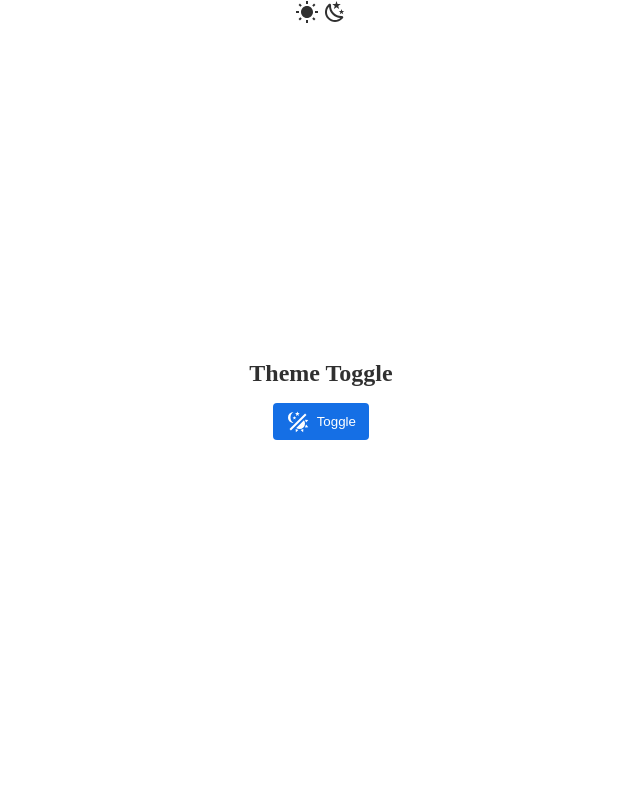
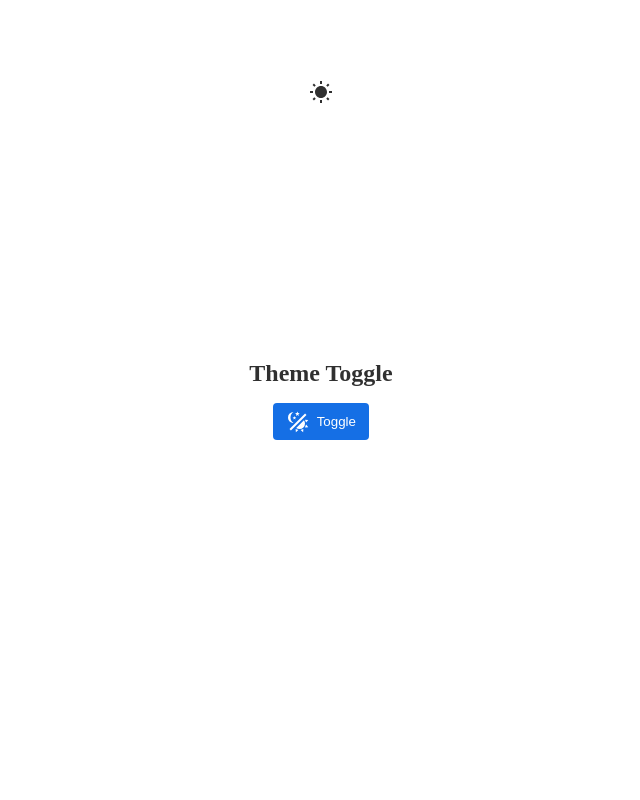
Before and after one commit to eobcre/light-dark-theme, a plain HTML site: page index.html in a window 1280 px wide. Shown: the top 800 px of the page, without its empty margins (319-959 px from the left). Drawn offline with Linux system fonts and the light colour scheme.

Commit message:
Fixed styles

```diff
--- a/style.css
+++ b/style.css
@@ -61,6 +61,9 @@ body.dark {
   --rotation: 0;
 
   position: absolute;
+  display: flex;
+  justify-content: center;
+  align-items: center;
   top: 0;
   height: 200vmin;
   transform: rotate(var(--rotation));
@@ -68,7 +71,7 @@ body.dark {
 
 .sun,
 .moon {
-  position: ablsolute;
+  position: absolute;
 }
 
 .sun {
```
